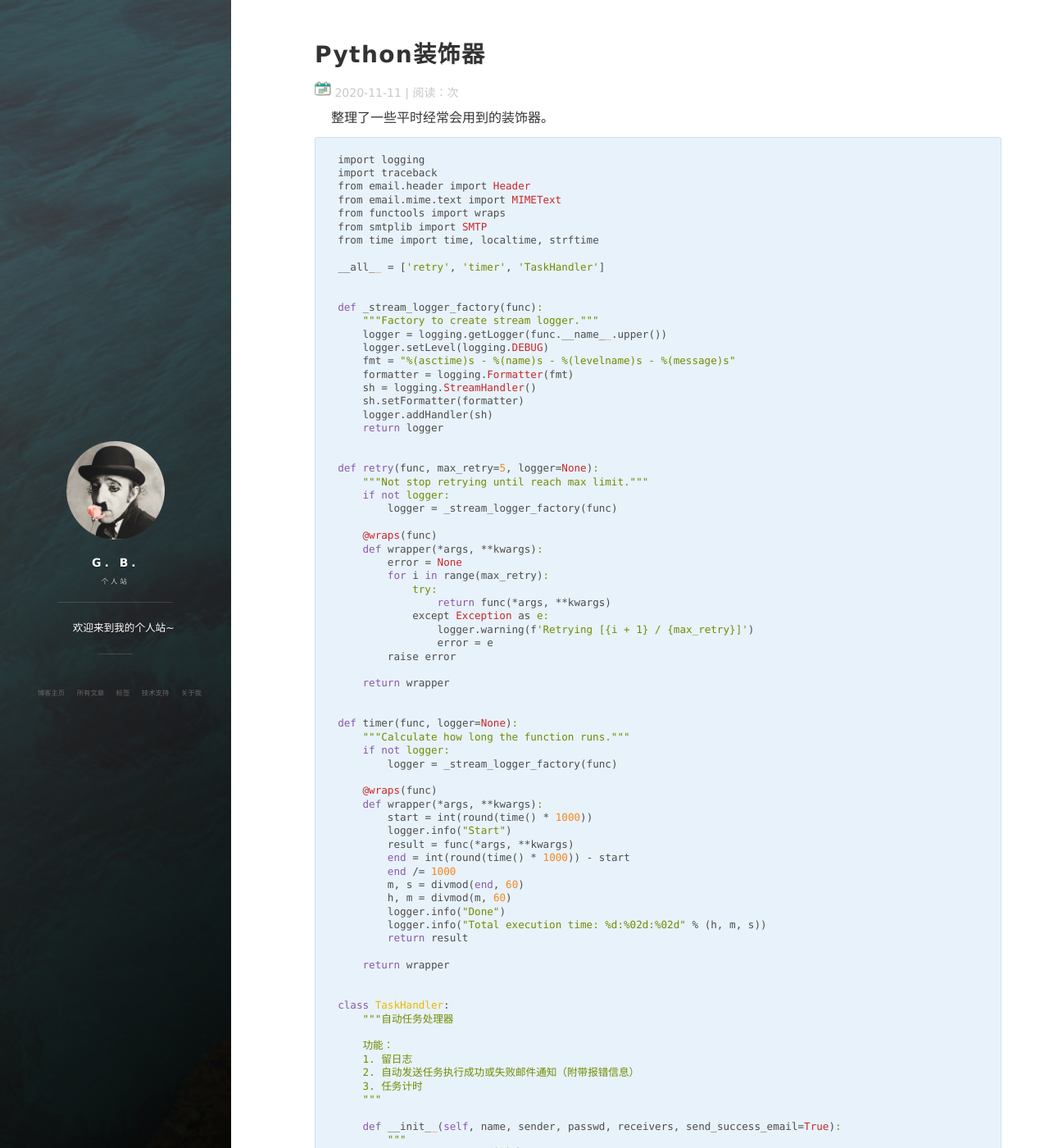
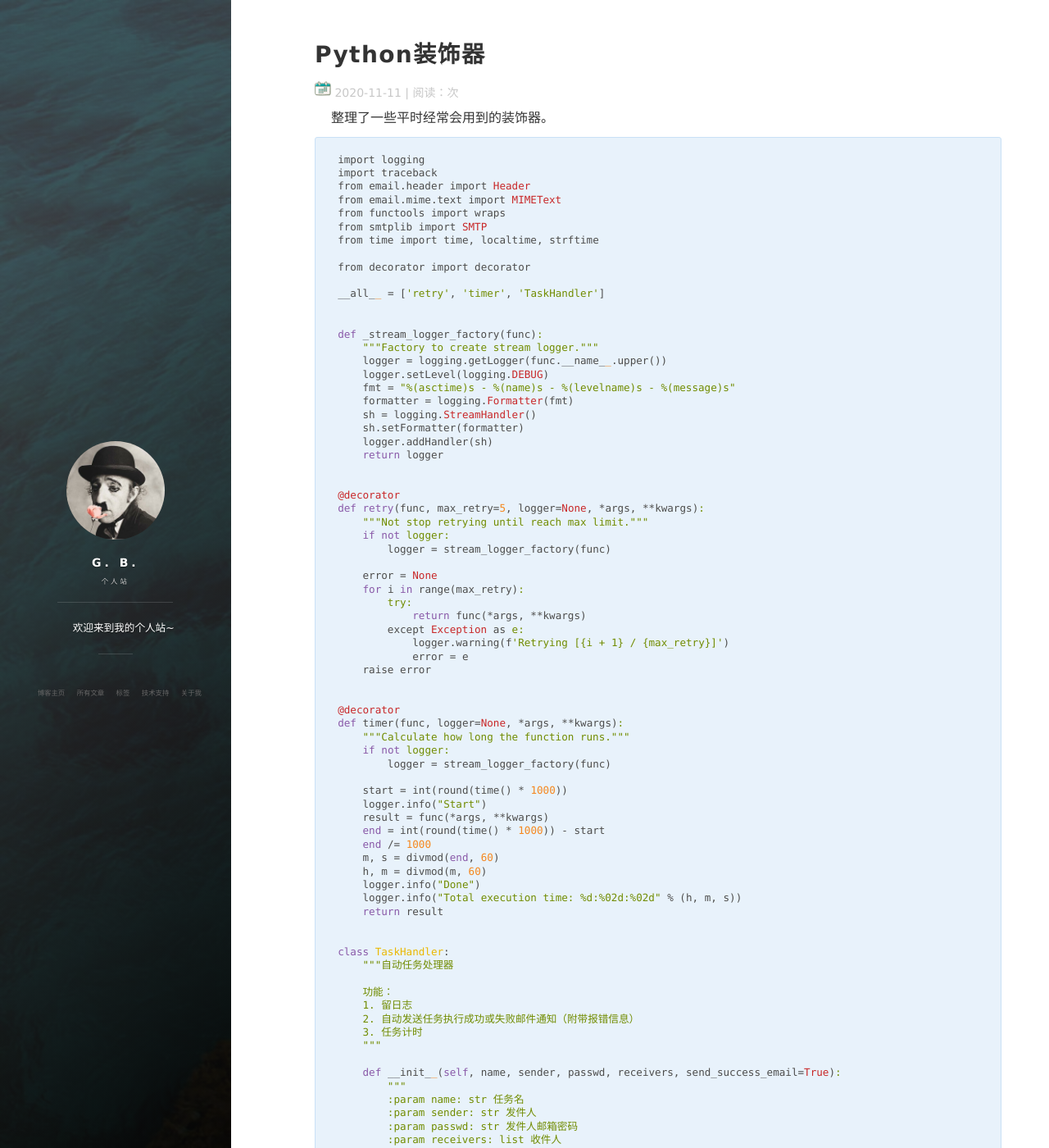
Before and after one commit to Blanket58/Blanket58.github.io, a Jekyll site: the page built from _posts/2020-11-11-python-decorator.md, in a window 1280 px wide and 1400 px high. Shown: the whole window at 82% size. Built offline with Jekyll 4.4.1, drawn with Linux system fonts in a browser that asks for light colours; nearby versions of some CDN libraries; comment, search, counter and statistics services are not loaded.

Commit message:
Update 2020-11-11-python-decorator.md

```diff
--- a/_posts/2020-11-11-python-decorator.md
+++ b/_posts/2020-11-11-python-decorator.md
@@ -17,6 +17,8 @@ from functools import wraps
 from smtplib import SMTP
 from time import time, localtime, strftime
 
+from decorator import decorator
+
 __all__ = ['retry', 'timer', 'TaskHandler']
 
 
@@ -32,44 +34,38 @@ def _stream_logger_factory(func):
     return logger
 
 
-def retry(func, max_retry=5, logger=None):
+@decorator
+def retry(func, max_retry=5, logger=None, *args, **kwargs):
     """Not stop retrying until reach max limit."""
     if not logger:
-        logger = _stream_logger_factory(func)
+        logger = stream_logger_factory(func)
 
-    @wraps(func)
-    def wrapper(*args, **kwargs):
-        error = None
-        for i in range(max_retry):
-            try:
-                return func(*args, **kwargs)
-            except Exception as e:
-                logger.warning(f'Retrying [{i + 1} / {max_retry}]')
-                error = e
-        raise error
-
-    return wrapper
+    error = None
+    for i in range(max_retry):
+        try:
+            return func(*args, **kwargs)
+        except Exception as e:
+            logger.warning(f'Retrying [{i + 1} / {max_retry}]')
+            error = e
+    raise error
 
 
-def timer(func, logger=None):
+@decorator
+def timer(func, logger=None, *args, **kwargs):
     """Calculate how long the function runs."""
     if not logger:
-        logger = _stream_logger_factory(func)
+        logger = stream_logger_factory(func)
 
-    @wraps(func)
-    def wrapper(*args, **kwargs):
-        start = int(round(time() * 1000))
-        logger.info("Start")
-        result = func(*args, **kwargs)
-        end = int(round(time() * 1000)) - start
-        end /= 1000
-        m, s = divmod(end, 60)
-        h, m = divmod(m, 60)
-        logger.info("Done")
-        logger.info("Total execution time: %d:%02d:%02d" % (h, m, s))
-        return result
-
-    return wrapper
+    start = int(round(time() * 1000))
+    logger.info("Start")
+    result = func(*args, **kwargs)
+    end = int(round(time() * 1000)) - start
+    end /= 1000
+    m, s = divmod(end, 60)
+    h, m = divmod(m, 60)
+    logger.info("Done")
+    logger.info("Total execution time: %d:%02d:%02d" % (h, m, s))
+    return result
 
 
 class TaskHandler:
```
Also changed, not shown: other parts of _posts/2020-11-11-python-decorator.md (+1 -0 lines).
